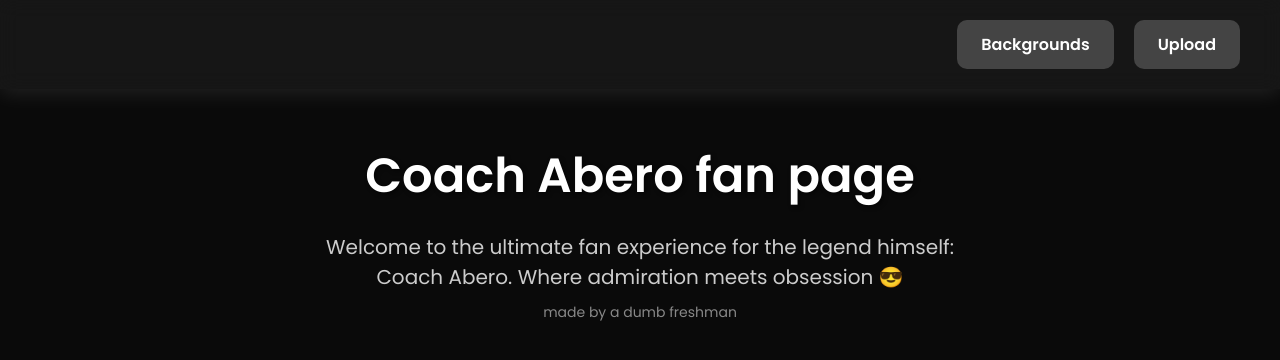
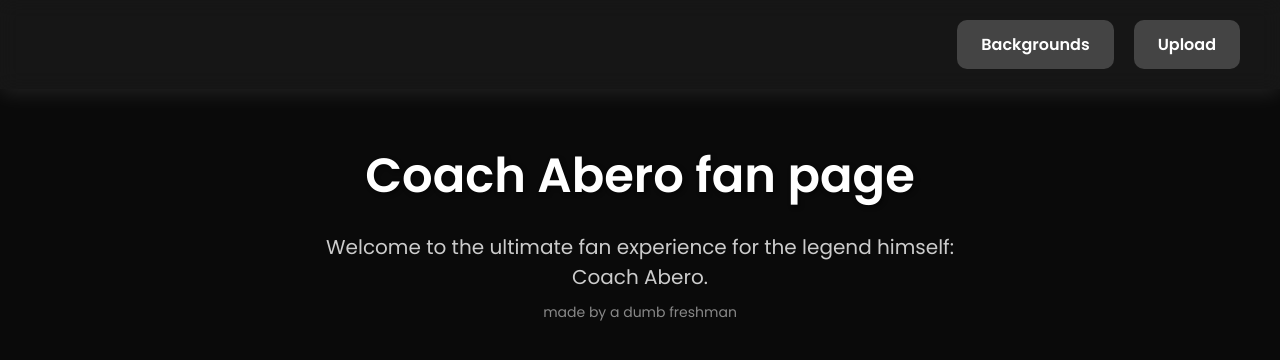
Before and after one commit to pixelTrekker42/pixeltrekker42.github.io, a plain HTML site: page index.html in a window 1280 px wide. Drawn offline with Linux system fonts and the light colour scheme.

Commit message:
Update index.html

```diff
--- a/index.html
+++ b/index.html
@@ -5,6 +5,12 @@
   <meta name="viewport" content="width=device-width, initial-scale=1.0">
   <title>Coach Abero Fan Page</title>
   <link rel="icon" href="https://coachabero.lol/mainimg.jpg" type="image/x-icon">
+
+  <meta property="og:title" content="Coach Abero Fan Page">
+  <meta property="og:description" content="Welcome to the ultimate fan experience for the legend himself: Coach Abero.">
+  <meta property="og:image" content="https://coachabero.lol/mainimg.jpeg">
+  <meta property="og:url" content="https://coachabero.lol">
+  <meta property="og:type" content="website">
   <style>
     @import url('https://fonts.googleapis.com/css2?family=Poppins:wght@300;400;600&display=swap');
     * {
@@ -103,7 +109,7 @@
 
   <div class="main">
     <h1>Coach Abero fan page</h1>
-    <p>Welcome to the ultimate fan experience for the legend himself: Coach Abero. Where admiration meets obsession 😎</p>
+    <p>Welcome to the ultimate fan experience for the legend himself: Coach Abero.</p>
     <div class="subtext">made by a dumb freshman</div>
   </div>
 
```
